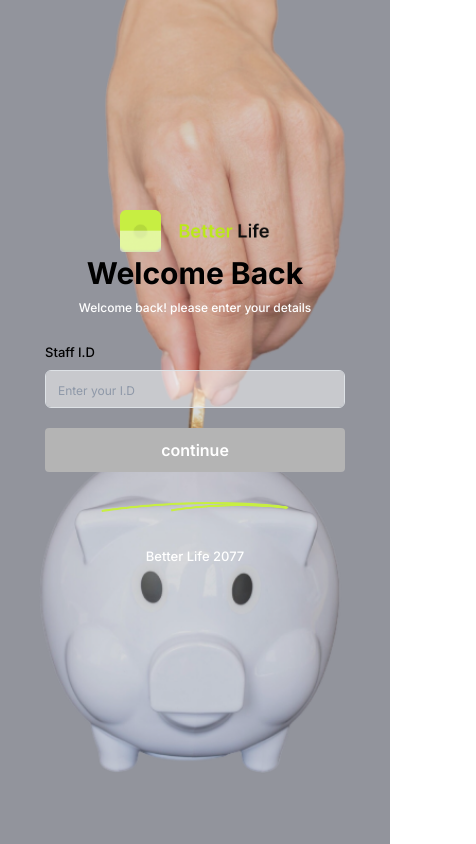
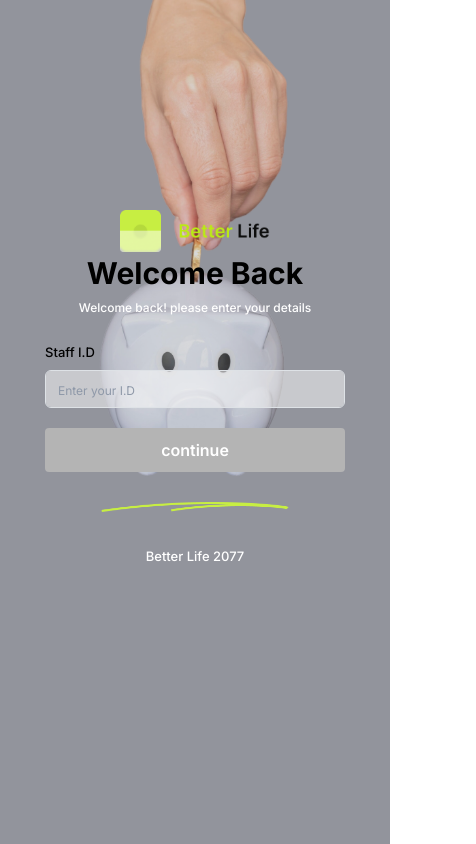
Before and after one commit to techemmydev/bl-project, a React (Vite) app: page / in a window 390 px wide. Shown: the whole page, 476 px wide, since content can reach past the window. Built offline with nearby package versions, Linux system fonts and the light colour scheme.

Commit message:
first commit

```diff
--- a/src/views/staff-Id-Login/Staffid.module.css
+++ b/src/views/staff-Id-Login/Staffid.module.css
@@ -119,7 +119,4 @@
   .submitButton {
     width: 300px;
   }
-  .innerBoxStaffId {
-    height: unset;
-  }
 }
```
